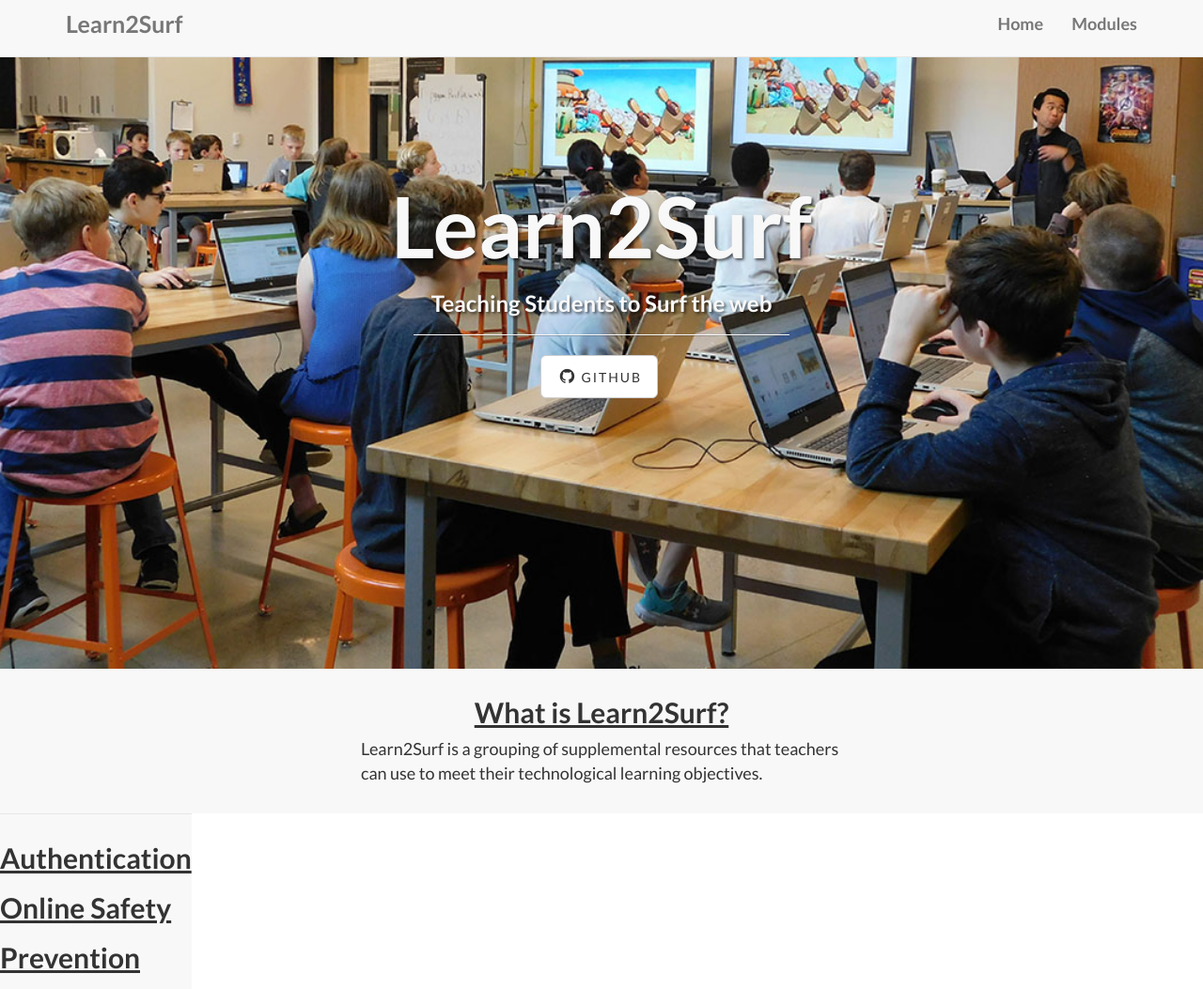
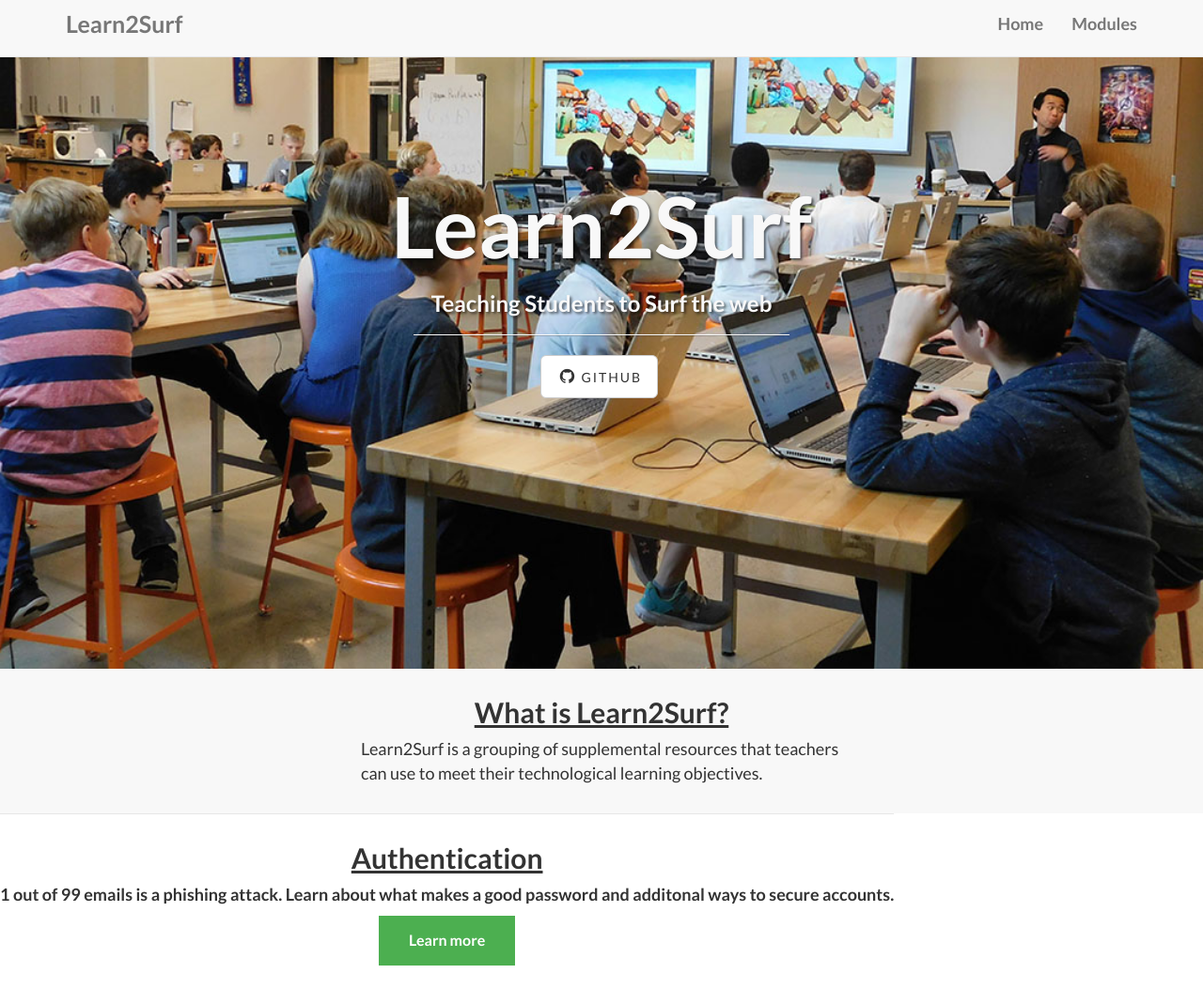
Before and after one commit to Konnor-Filip/Learn2Surf, a Jekyll site: the page built from index.html, in a window 1280 px wide and 1400 px high, scrolled down 87 px, cut to the strip 0-1053 px from the top of the window. Shown: the whole strip at 94% size. Built offline with Jekyll 4.4.1, drawn with Linux system fonts in a browser that asks for light colours.

Commit message:
adding button

```diff
--- a/css/landing-page.css
+++ b/css/landing-page.css
@@ -110,8 +110,6 @@
     border-bottom: 1px solid #e7e7e7;
     display: inline-block;
     vertical-align: middle;
-    background-color: #f8f8f8;
-
 }
 
 .section-heading {
@@ -171,6 +169,17 @@
     }
 }
 
+.l2s-button {
+  background-color: #4CAF50; /* Green */
+  border: none;
+  color: white;
+  padding: 15px 32px;
+  text-align: center;
+  text-decoration: none;
+  display: inline-block;
+  font-size: 16px;
+}
+
 footer {
     padding: 50px 0;
     background-color: #f8f8f8;
--- a/index.html
+++ b/index.html
@@ -50,6 +50,8 @@
             <div class="content-section-d">
                 <div style="text-align: center;">
                     <h2><u>Authentication</u></h2>
+                    <p>1 out of 99 emails is a phishing attack. Learn about what makes a good password and additonal ways to secure accounts.</p>
+                    <a href="https://konnor-filip.github.io/Learn2Surf/modules/modules" class="l2s-button">Learn more</a>
                 </div>
                 <div>
                     <h2><u>Online Safety</u></h2>
```
